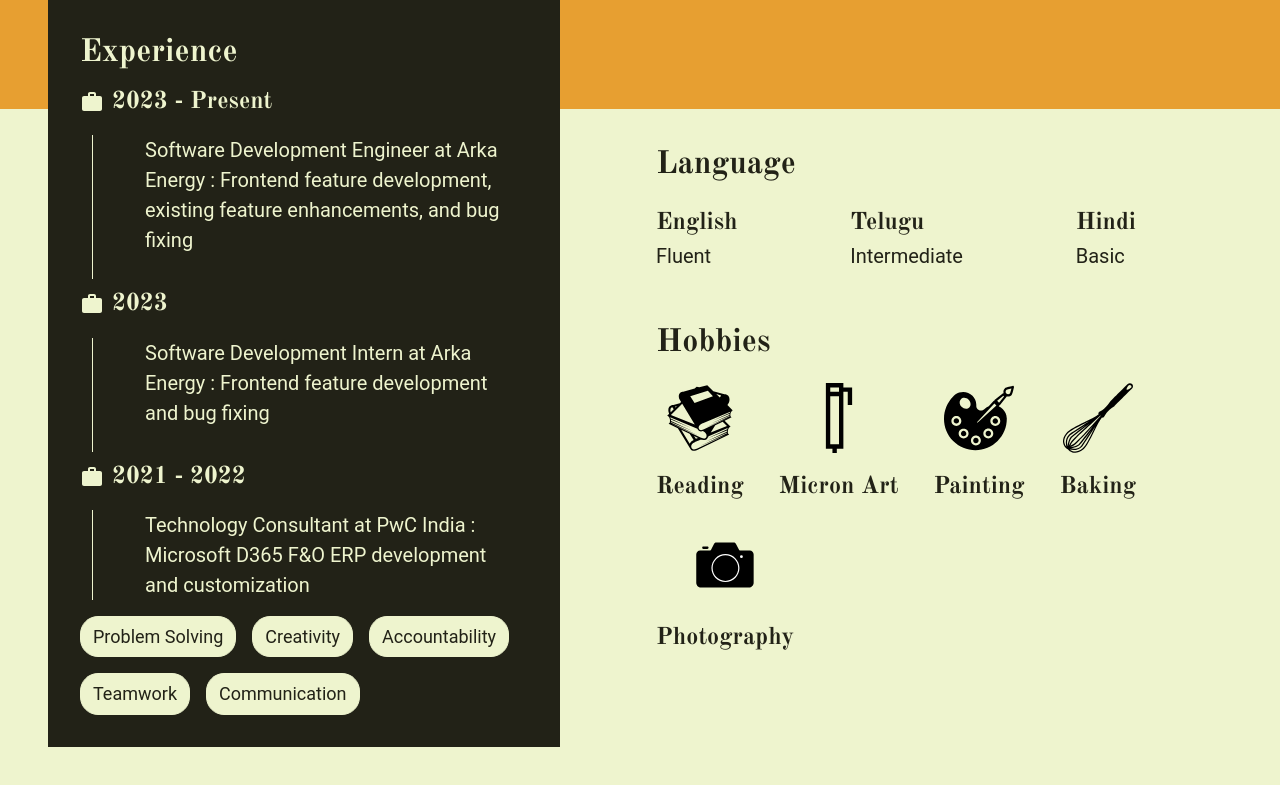
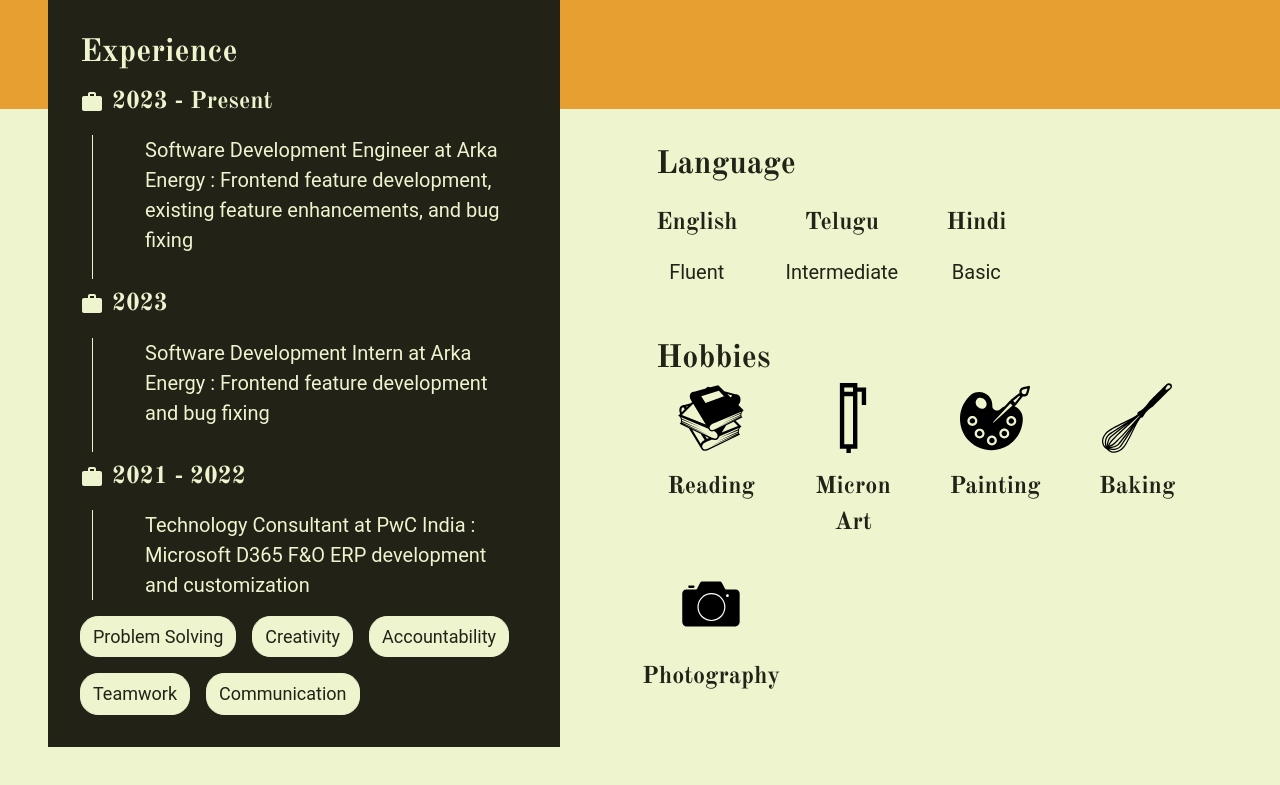
Before and after one commit to RamyaKasara/portfolioRK-app, a React (Vite) app: page /about-me in a window 1280 px wide. Shown: the part 1175-1960 px from the top of the page. Built offline with nearby package versions, Linux system fonts and the light colour scheme; a web font is replaced by a local one.

Commit message:
layout fixes : converted hobbies to grids

```diff
--- a/src/pages/aboutme/hobbiesAndLanguage.jsx
+++ b/src/pages/aboutme/hobbiesAndLanguage.jsx
@@ -1,5 +1,5 @@
 import * as React from 'react';
-import { styled, Typography, Box, Stepper, Step, StepLabel, StepContent, Button, Paper } from '@mui/material';
+import { styled, Typography, Box, Grid2 as Grid } from '@mui/material';
 import theme from '../../theme.js';
 import BakeIcon from './assets/images/whisk.svg';
 import PaintIcon from './assets/images/paint.svg';
@@ -29,7 +29,7 @@ function  HobbiesAndLanguage() {
 
     return (
         <Box sx={{
-            padding: { xs: '1rem 3rem', md: '2rem 9rem' },
+            padding: { xs: '1rem 3rem', md: '2rem 5rem 2rem 9rem' },
             width: { xs: '100%', md: '60%' },
             marginTop: { xs: '57rem', sm: '38rem', md: '0rem' },
             [theme.breakpoints.between(400, 440)]: {
@@ -49,9 +49,10 @@ function  HobbiesAndLanguage() {
                 <Typography variant="h3_1" component="p" sx={{color: theme.palette.text.primary}}>
                     Language
                 </Typography>
-                <Box sx={{ display: 'flex', flexFlow: 'row wrap', justifyContent:'space-between', gap: { xs: '2.5rem', md:'1.5rem', lg: '3rem' }, mt: '1rem'}} >
+                <Grid container spacing={6} sx={{ mt: '1rem' }}>
                     {languages.map((language) => (
-                        <Box>
+                        <Grid item xs={6} sm={4} md={3} key={language.language}>
+                            <Box sx={{ display: 'flex', flexDirection: 'column', gap: '1rem', alignItems: 'center' }}>
                                 <Typography variant="" component="p" sx={{
                                     color: theme.palette.text.primary,
                                     fontWeight: '700',
@@ -60,18 +61,19 @@ function  HobbiesAndLanguage() {
                                 }}>
                                     {language.language}
                                 </Typography>
-                            <Typography variant="body1" component="p" sx={{color: theme.palette.text.primary}}>
+                                <Typography variant="body1" component="p" sx={{ color: theme.palette.text.primary }}>
                                     {language.level}
                                 </Typography>
                             </Box>
+                        </Grid>
                     ))}
-                </Box>
+                </Grid>
             </Box>
             <Box>
                 <Typography variant="h3_1" component="p" sx={{color: theme.palette.text.primary}}>
                     Hobbies
                 </Typography>
-                <Box sx={{ display: 'flex', flexFlow: 'row wrap', justifyContent:'space-between', gap: { xs: '2.5rem', md:'1.5rem', lg: '1.8rem' }, mt: '1rem' }} >
+                {/* <Box sx={{ display: 'flex', flexFlow: 'row wrap', justifyContent:'space-between', gap: { xs: '2.5rem', md:'1.5rem', lg: '1.8rem' }, mt: '1rem' }} >
                     {hobbies.map((hobby) => (
                         <Box key={hobby.hobby}>
                             <Box sx={{display: 'flex', flexDirection: 'column', gap: '1rem', alignItems: 'center'}}>
@@ -92,7 +94,30 @@ function  HobbiesAndLanguage() {
                             </Box>
                         </Box>
                     ))}
+                </Box> */}
+                <Grid container spacing={{xs: 4}}>
+                    {hobbies.map((hobby) => (
+                        <Grid item xs={6} sm={4} md={3} key={hobby.hobby}>
+                            <Box sx={{ display: 'flex', flexDirection: 'column', gap: '1rem', alignItems: 'center', width: '110px' }}>
+                                <Box variant="body1" component="img" src={hobby.icon} sx={{
+                                    color: theme.palette.text.primary,
+                                    height: getIconSize(hobby.icon),
+                                    width: getIconSize(hobby.icon),
+                                }}>
                                 </Box>
+                                <Typography variant="" component="p" sx={{
+                                    color: theme.palette.text.primary,
+                                    fontWeight: '700',
+                                    fontSize: { xs: '1.125rem', md: '1.5rem' },
+                                    fontFamily: '"Old Standard TT", serif',
+                                    textAlign: 'center',
+                                }}>
+                                    {hobby.hobby}
+                                </Typography>
+                            </Box>
+                        </Grid>
+                    ))}
+                </Grid>
             </Box>
         </Box>
      );
--- a/src/pages/aboutme/index.jsx
+++ b/src/pages/aboutme/index.jsx
@@ -135,7 +135,7 @@ function AboutMePage() {
                     </Grid>
                 </Grid>
             </Page>
-            <Page height={{ xs: '65rem', sm:'48rem', md: '42rem' }} background={theme.palette.background.tertiary}>
+            <Page height={{ xs: '67rem', sm:'48rem', md: '42rem' }} background={theme.palette.background.tertiary}>
                 {/* xs:'64rem */}
                 <Grid container spacing={2} sx={{ margin: { xs: '2rem' } }}>
                     <Grid item size={{ xs: 12, md: 6 }}
@@ -175,7 +175,7 @@ function AboutMePage() {
                 <Box sx={{
                     width: { xs: '85%', md: '40%' },
                     position: 'relative',
-                    top: { xs: '2rem', md: '-9rem' },
+                    top: { xs: '4rem', md: '-9rem' },
                     right: { xs: '-2rem', md: '-3rem' },
                     zIndex: 2,
                 }}>
@@ -183,7 +183,7 @@ function AboutMePage() {
                 </Box>
             </Page>
             <Page background={theme.palette.background.primary}>
-                <Box sx={{ height: { xs: '90rem', sm:'70rem', md:'55rem' }, display: 'flex', flexDirection: 'row', justifyContent: { xs:'start', md:'end'} }}>
+                <Box sx={{ height: { xs: '110rem', sm:'70rem', md:'55rem' }, display: 'flex', flexDirection: 'row', justifyContent: { xs:'start', md:'end'} }}>
                     <HobbiesAndLanguage />
                 </Box>
             </Page>
```
Lines whose indentation alone changed are shown as unchanged.
